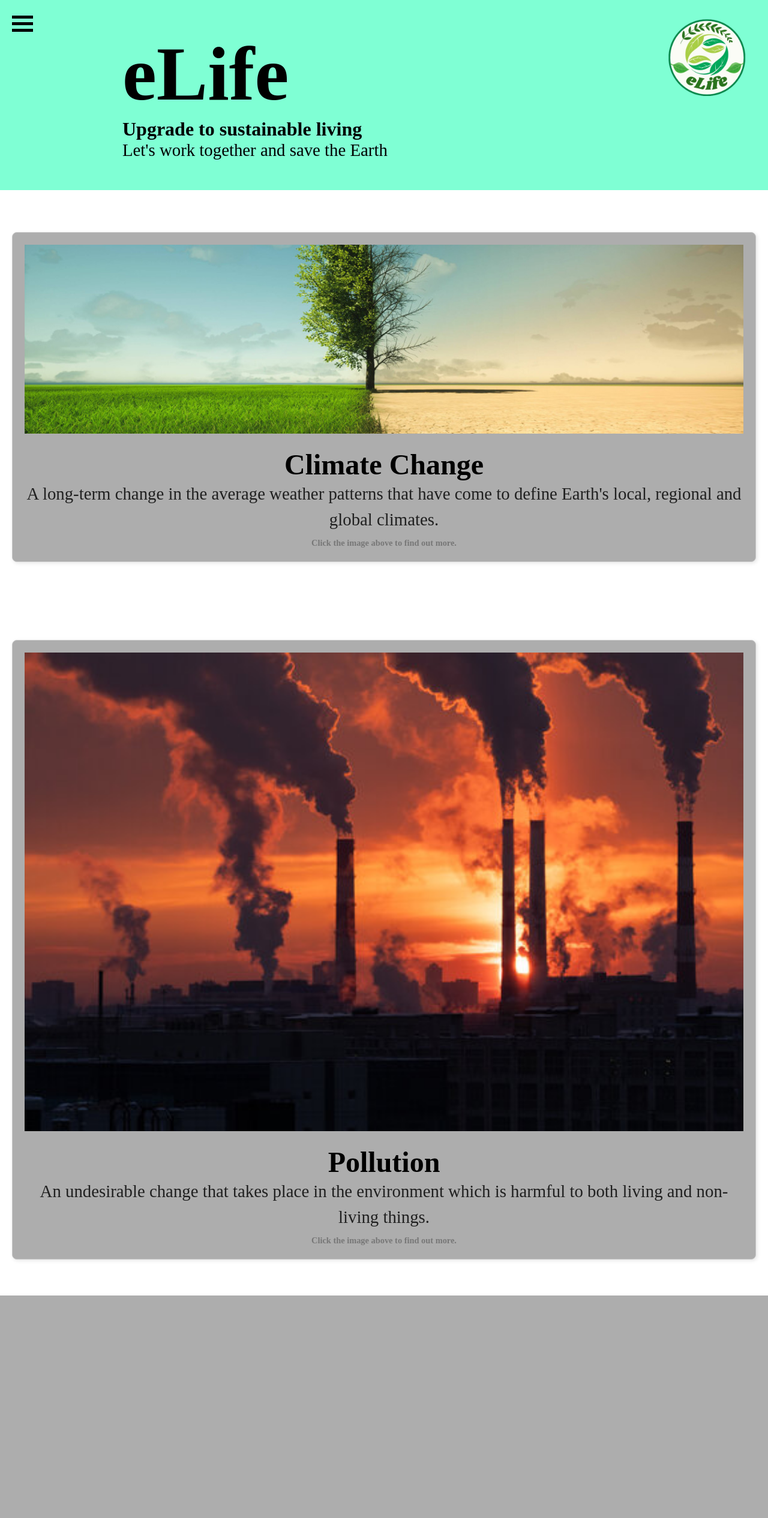
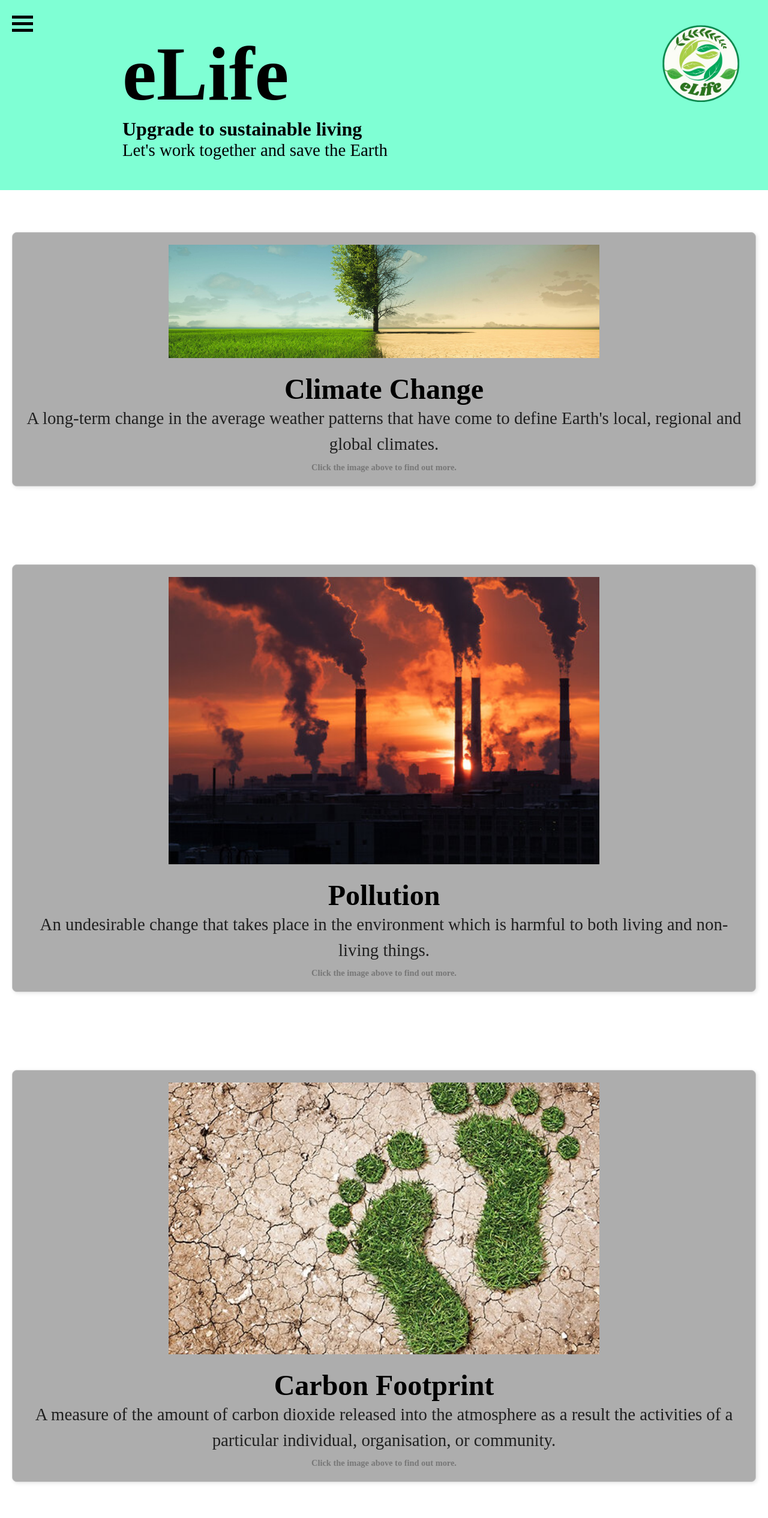
Before and after one commit to w1883045/eLife, a PHP site: page / in a window 1280 px wide. Shown: the whole page at 60% size. Before the commit the page ends 2160 px from the top, so only its background shows below. Run offline with PHP 8.4, Linux system fonts and the light colour scheme.

Commit message:
Add files via upload

```diff
--- a/index.html
+++ b/index.html
@@ -65,7 +65,18 @@
         </div>
     </div>
 
-
+    <div class="image-links">
+        <div class="clickable-item">
+            <a href="carbonfootprint.html" class="clickable-container">
+                <img src="images/carbonfootprint.png" alt="Environmental Issues" class="clickable-image">
+            </a>
+            <p class="image-text">
+                <span class="title">Carbon Footprint</span><br>
+                <span class="sub-text"> A measure of the amount of carbon dioxide released into the atmosphere as a result the activities of a particular individual, organisation, or community.</span><br>
+                <span class="small-text">Click the image above to find out more.</span>
+            </p>
+        </div>
+    </div>
 
 
 
--- a/style.css
+++ b/style.css
@@ -18,11 +18,11 @@ body {
 
 .logo {
     position: fixed;
-    top: 0;
-    right: 0;
+    top: 10px;
+    right: 10px;
     width: 200px;
     height: auto;
-    z-index: 200;
+    z-index: 1000;
     margin: 0;
     padding: 0;
 }
@@ -146,7 +146,7 @@ nav ul li a:hover {
 }
 
 .clickable-image {
-    width: 100%;
+    width: 60%;
     height: auto;
     transition: transform 0.3s ease-in-out, opacity 0.3s ease-in-out;
 }
```
